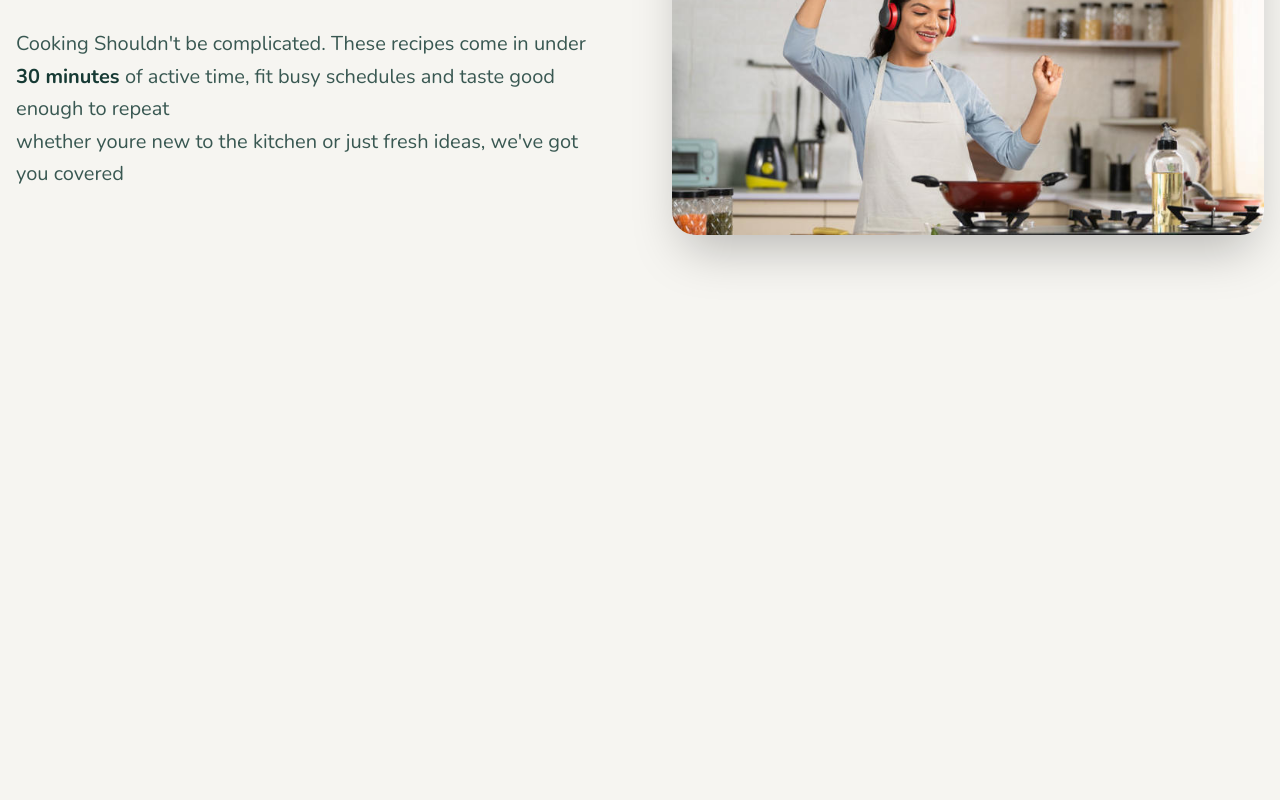
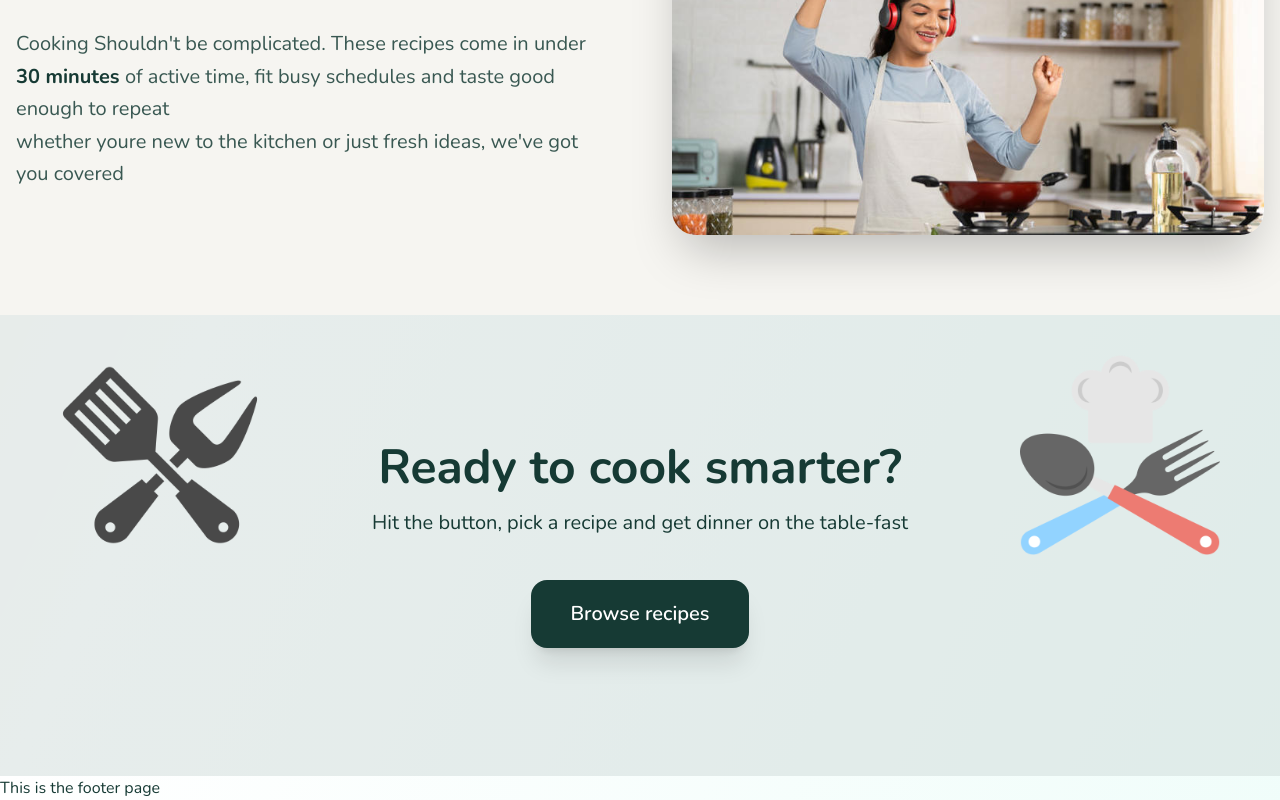
Before and after one commit to kaadak/Recipe-finder, a React (Vite) app: page / in a window 1280 px wide. Shown: the part 2104-2904 px from the top of the page. Before the commit the page ends 2419 px from the top, so only its background shows below. Built offline with nearby package versions, Linux system fonts and the light colour scheme.

Commit message:
Done with the CTASection

```diff
--- a/src/App.jsx
+++ b/src/App.jsx
@@ -1,32 +1,29 @@
-import React from 'react'
-import Header from './components/Header'
-import { BrowserRouter as Router, Routes, Route } from 'react-router-dom'
-import HomePage from './pages/HomePage'
-import AboutPage from './pages/AboutPage'
-import RecipePage from './pages/RecipePage'
+import React from "react";
+import Header from "./components/Header";
+import { BrowserRouter as Router, Routes, Route } from "react-router-dom";
+import HomePage from "./pages/HomePage";
+import AboutPage from "./pages/AboutPage";
+import RecipePage from "./pages/RecipePage";
+import Footer from "./components/Footer";
 
 const App = () => {
   return (
     <Router>
-      <div className='min-h-screen bg-gradient-to-br from bg-orange-50 via-white to-teal-50'>
+      <div className="min-h-screen bg-gradient-to-br from bg-orange-50 via-white to-teal-50">
+        <Header />
 
-
-        <Header/>
+        <main>
           <Routes>
-            <Route path='/' element={<HomePage/>}/>
-            <Route path='/about' element={<AboutPage/>}/>
-            <Route path='/recipes' element={<RecipePage/>}/>
+            <Route path="/" element={<HomePage />} />
+            <Route path="/about" element={<AboutPage />} />
+            <Route path="/recipes" element={<RecipePage />} />
           </Routes>
-        <main>
-
-
         </main>
 
+        <Footer/>
+      </div>
+    </Router>
+  );
+};
 
-    </div>
-
-    </Router>
-  )
-}
-
-export default App
+export default App;
--- /dev/null
+++ b/src/components/CTASection.jsx
@@ -0,0 +1,29 @@
+import React from "react";
+
+const CTASection = () => {
+  return (
+    <div className="py-20 lg:py-32 bg-light-neutral-300/50 relative overflow-hidden">
+      <div className="absolute top-10 left-15 w-50  h-96 ">
+        <img src="cook1.png" alt="" />
+      </div>
+      <div className="absolute top-10 right-15 w-50  h-96 ">
+        <img src="cook2.png" alt="" />
+      </div>
+
+      <div className="container mx-auto px-4 text-center relative z-50">
+        <h2 className="text-3xl lg:text-5xl font-bold text-primary mb-4">
+          Ready to cook smarter?
+        </h2>
+
+        <p className="text-lg lg:text-xl text-primary mb-10 max-w-3xl mx-auto leading-relaxed">
+            {" "}
+            Hit the button, pick a recipe and get dinner on the table-fast
+        </p>
+
+        <button className="bg-primary text-white px-10 py-5 rounded-2xl text-xl font-semibold tansition-all duration-300 transform hover:scale-105 shadow-xl hover:shadow-2xl">Browse recipes </button>
+      </div>
+    </div>
+  );
+};
+
+export default CTASection;
--- /dev/null
+++ b/src/components/Footer.jsx
@@ -0,0 +1,11 @@
+import React from 'react'
+
+const Footer = () => {
+  return (
+    <div>
+      This is the footer page
+    </div>
+  )
+}
+
+export default Footer
--- a/src/pages/HomePage.jsx
+++ b/src/pages/HomePage.jsx
@@ -2,6 +2,7 @@ import React from 'react'
 import HeroSection from '../components/HeroSection'
 import FeaturesSection from '../components/FeaturesSection'
 import AboutSection from '../components/AboutSection'
+import CTASection from '../components/CTASection'
 
 const HomePage = () => {
   return (
@@ -9,6 +10,7 @@ const HomePage = () => {
       <HeroSection/>
       <FeaturesSection/>
       <AboutSection/>
+      <CTASection/>
     </div>
   )
 }
```
